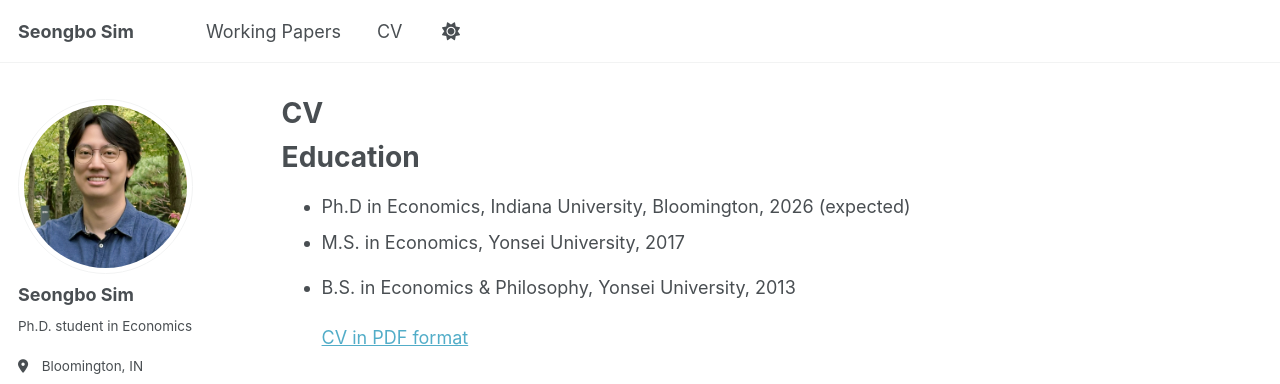
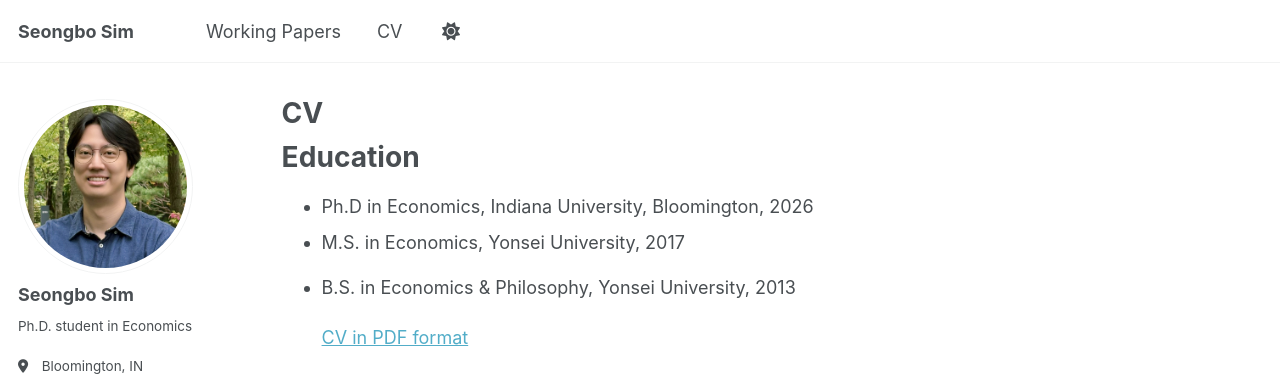
Before and after one commit to simseo520/simseo520.github.io, a Jekyll site: the page built from _pages/cv.md, in a window 1280 px wide. Shown: the top 384 px of the page. Built offline with Jekyll 4.4.1, drawn with Linux system fonts in a browser that asks for light colours; a script that is not in the unit is left out.

Commit message:
2026_09_02

```diff
--- a/_pages/cv.md
+++ b/_pages/cv.md
@@ -11,7 +11,7 @@ redirect_from:
 
 Education
 ======
-* Ph.D in Economics, Indiana University, Bloomington, 2026 (expected)
+* Ph.D in Economics, Indiana University, Bloomington, 2026
 * M.S. in Economics, Yonsei University, 2017
 * B.S. in Economics & Philosophy, Yonsei University, 2013
 
```
Also changed, not shown: _pages/working-papers.md (+2 -4 lines), 6 other files.
